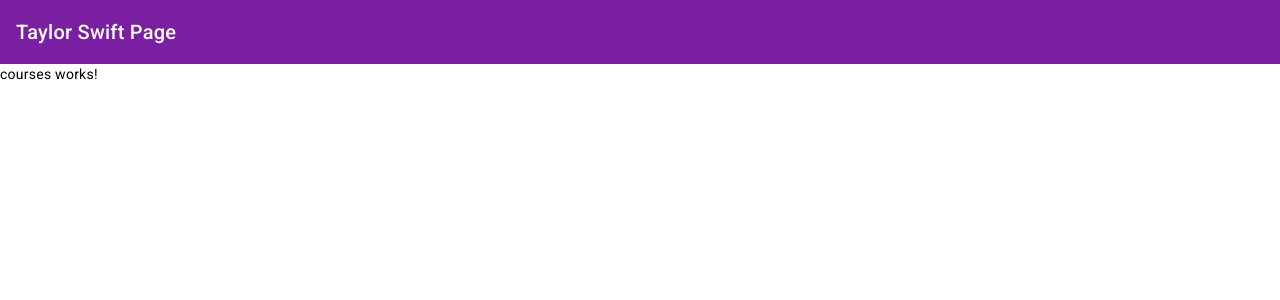
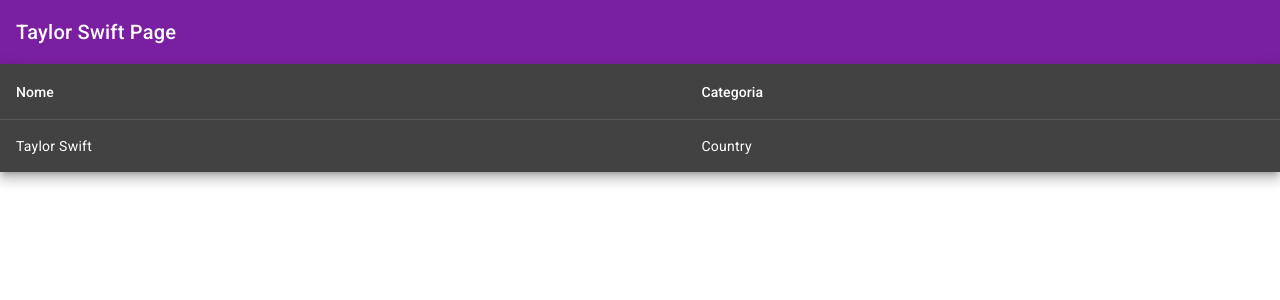
Before and after one commit to josineudo-arruda/Atividade_Semana8-CodeLab, an Angular app in the folder crud-angular/: page /courses in a window 1280 px wide. Shown: the top 300 px of the page. Built offline with nearby package versions, Linux system fonts and the light colour scheme.

Commit message:
feat: add table course

```diff
--- a/crud-angular/src/app/courses/courses.module.ts
+++ b/crud-angular/src/app/courses/courses.module.ts
@@ -3,7 +3,7 @@
 
 import { CoursesRoutingModule } from './courses-routing.module';
 import { CoursesComponent } from './courses/courses.component';
-
+import {MatTableModule} from '@angular/material/table';
 
 @NgModule({
   declarations: [
@@ -11,6 +11,7 @@
   ],
   imports: [
     CommonModule,
+    MatTableModule,
     CoursesRoutingModule
   ]
 })
--- a/crud-angular/src/app/courses/courses/courses.component.html
+++ b/crud-angular/src/app/courses/courses/courses.component.html
@@ -1 +1,20 @@
-<p>courses works!</p>
+<table mat-table [dataSource]="courses" class="mat-elevation-z8">
+
+  <!--- Note that these columns can be defined in any order.
+        The actual rendered columns are set as a property on the row definition" -->
+
+  <!-- Position Column -->
+  <ng-container matColumnDef="name">
+    <th mat-header-cell *matHeaderCellDef> Nome </th>
+    <td mat-cell *matCellDef="let course"> {{ course.name }} </td>
+  </ng-container>
+
+  <!-- Name Column -->
+  <ng-container matColumnDef="category">
+    <th mat-header-cell *matHeaderCellDef> Categoria </th>
+    <td mat-cell *matCellDef="let course"> {{ course.category }} </td>
+  </ng-container>
+
+  <tr mat-header-row *matHeaderRowDef="displayedColumns"></tr>
+  <tr mat-row *matRowDef="let row; columns: displayedColumns;"></tr>
+</table>
--- a/crud-angular/src/app/courses/courses/courses.component.ts
+++ b/crud-angular/src/app/courses/courses/courses.component.ts
@@ -1,4 +1,5 @@
 import { Component } from '@angular/core';
+import {Course} from "../model/course";
 
 @Component({
   selector: 'app-courses',
@@ -6,5 +7,15 @@
   styleUrls: ['./courses.component.css']
 })
 export class CoursesComponent {
+  courses: Course[] = [
+    {_id: '1', name: 'Taylor Swift', category: 'Country'}
+  ];
+  displayedColumns = ['name','category'];
+  constructor() {
+    //this.courses = [];
+  }
 
+  ngOnInit(): void {
+
+  }
 }
--- /dev/null
+++ b/crud-angular/src/app/courses/model/course.ts
@@ -0,0 +1,5 @@
+export interface Course {
+  _id: string;
+  name: string;
+  category: string;
+}
```
Also changed, not shown: crud-angular/src/styles.css (+12 -0 lines).
